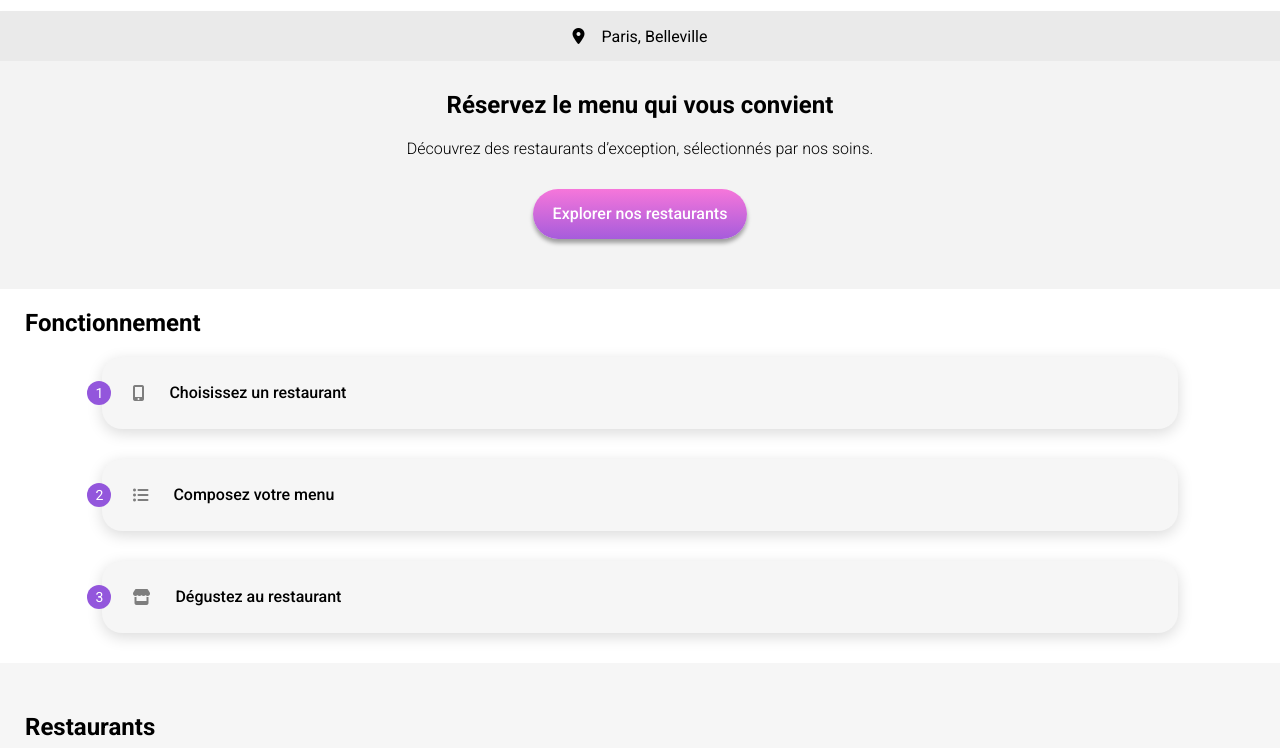
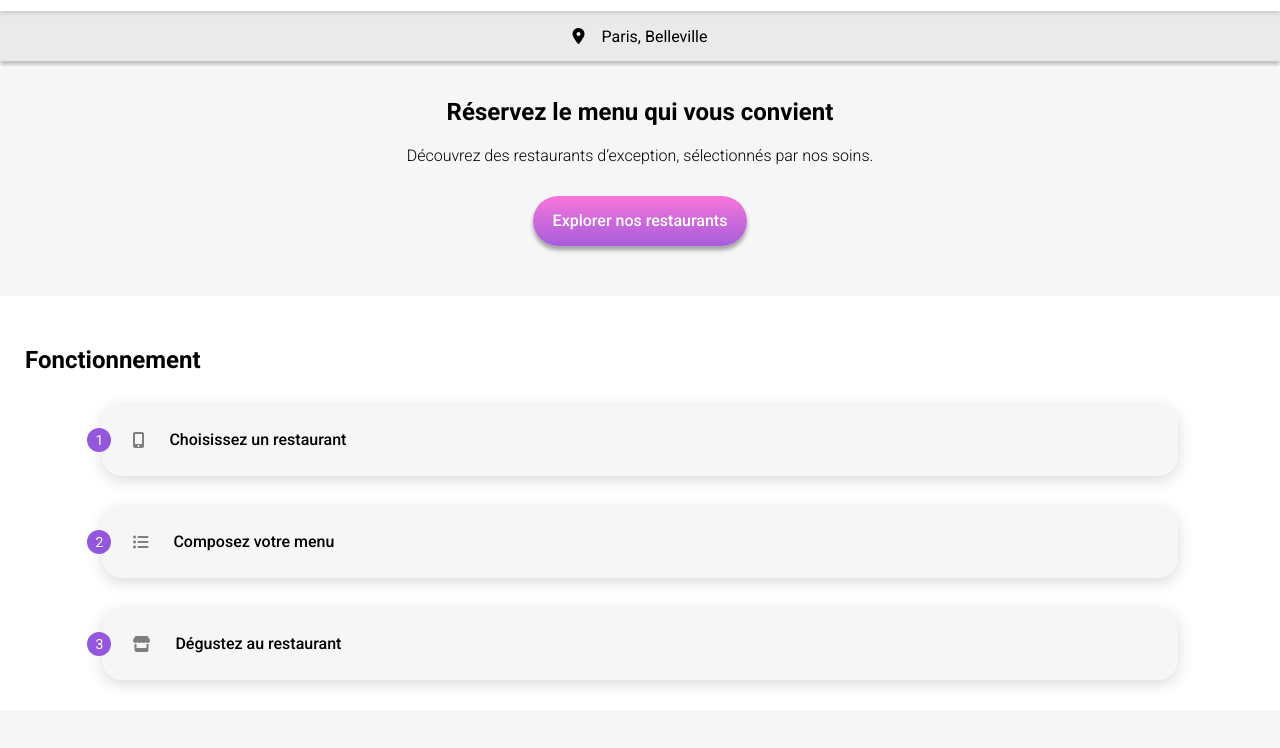
Before and after one commit to Cedric-Royer/ohmyfood-code-master, a plain HTML site: page index.html in a window 1280 px wide. Shown: the part 52-800 px from the top of the page. Drawn offline with Linux system fonts and the light colour scheme; a web font is replaced by a local one.

Commit message:
add padding & margin to respect the main page design

```diff
--- a/saas/styles.scss
+++ b/saas/styles.scss
@@ -223,6 +223,7 @@ a {
     z-index: 1;
     display: flex;
     align-items: center;
+    box-shadow: 0px 2px 4px 0px #00000026;
 
     &__logo-container {
         position: absolute;
@@ -245,10 +246,11 @@ a {
     justify-content: center;
     align-items: center;
     background-color: #EAEAEA;
-    box-shadow: 0px 4px 4px 0px rgba(0, 0, 0, 0.25);
+    box-shadow: 0px 4px 4px 0px #00000040;
     height: 50px;
     gap: 17px;
     z-index: 2;
+    margin-bottom: 7px;
 
     &__icon {
         color: inherit;
@@ -261,7 +263,8 @@ a {
 
 /****** Info ***********/
 .info {
-    background-color: #F3F3F3;
+    background-color: #F6F6F6;
+    margin-bottom: 30px;
     display: flex;
     flex-direction: column;
     align-items: center;
@@ -300,11 +303,11 @@ a {
     flex-direction: column;
     align-items: left;
 
-
     &__title {
         margin-left: 25px;
         font-size: 24px;
         font-weight: 700;
+        padding-bottom: 10px;
     }
 
     &__step {
```
Also changed, not shown: assets/css/styles.css, 1 other file.
